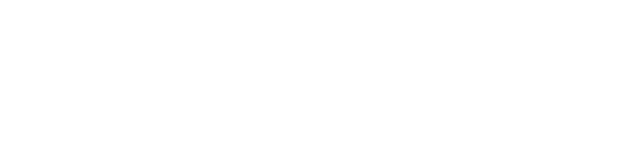
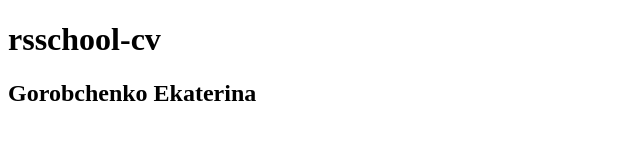
Before and after one commit to gorobchenko-k/rsschool-cv, a plain HTML site: page index.html in a window 1280 px wide. Shown: the whole page, without its empty margins (0-640 px from the left). Drawn offline with Linux system fonts and the light colour scheme.

Commit message:
feat: update html file

```diff
--- a/index.html
+++ b/index.html
@@ -6,5 +6,7 @@
         <title>rsschool-cv</title>
     </head>
     <body>
+        <h1>rsschool-cv</h1>
+        <h2>Gorobchenko Ekaterina</h2>
     </body>
 </html>
```
